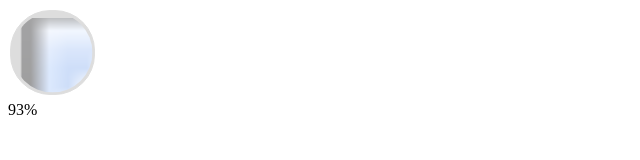
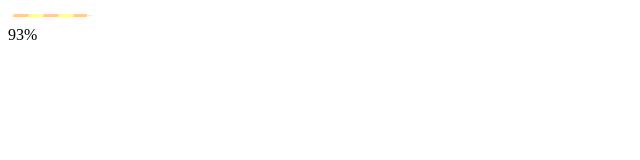
Before and after one commit to jtcarse/jtcarse.github.io, a plain HTML site: page index.html in a window 1280 px wide. Shown: the whole page, without its empty margins (0-640 px from the left). Drawn offline with Linux system fonts and the light colour scheme.

Commit message:
change loadbar for one that maybe works

```diff
--- a/index.html
+++ b/index.html
@@ -5,10 +5,7 @@
     <div id="myLoadbar"></div>
     <script>
         var bar = new ldBar("#myLoadbar", {
-            "preset": "bubble",
-            "pattern-size": 64,
-            "fill": "/cloud.svg",
-            "style": "width:200px;height:200px"
+            "stroke": "data:ldbar/res,stripe(#ff9,#fc9,1)"
         });
         var start = new Date('2022-06-05T07:00:00');
         var end = new Date('2022-06-18T12:46:00');
```
